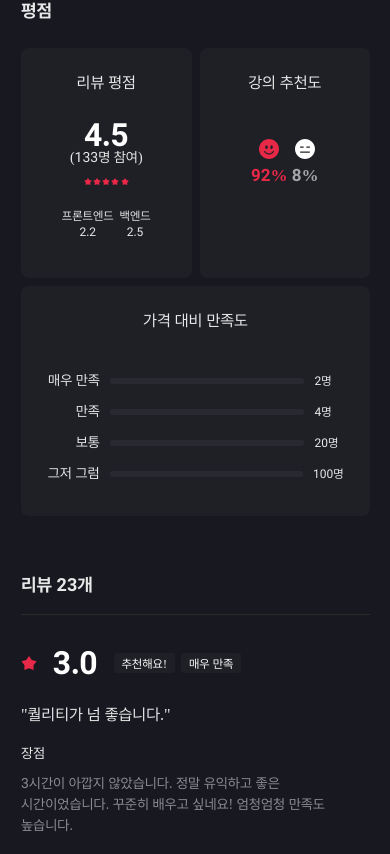
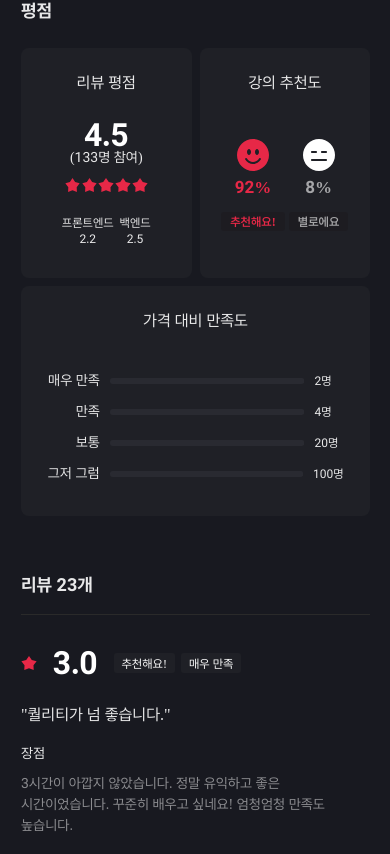
Before and after one commit to cjy0019/cherry-front, a React app: page /detail in a window 390 px wide. Shown: the part 930-1784 px from the top of the page. Built offline with nearby package versions, Linux system fonts and the light colour scheme.

Commit message:
refactor : 상세페이지 모바일 반응형 수정

```diff
--- a/src/components/molecules/detail/AverageScore.jsx
+++ b/src/components/molecules/detail/AverageScore.jsx
@@ -104,7 +104,7 @@ const BoxContainer = styled.div`
   margin-top: 28px;
   gap: 20px;
 
-  @media ${responsive.mobile} {
+  @media (max-width: 500px) {
     flex-direction: column;
     gap: 8px;
   }
@@ -115,7 +115,7 @@ const ReviewRecommendContainer = styled.div`
   width: 55%;
   gap: 20px;
 
-  @media ${responsive.mobile} {
+  @media (max-width: 500px) {
     gap: 8px;
     width: 100%;
   }
@@ -142,7 +142,7 @@ const ScoreBox = styled(CommonBox)`
   width: 100%;
   min-width: 105px;
 
-  @media ${responsive.mobile} {
+  @media (max-width: 500px) {
     width: 50%;
   }
 `;
@@ -157,20 +157,12 @@ const Score = styled.p`
   font-size: 2rem;
   font-weight: 700;
   color: ${palette.textWhite};
-
-  @media (min-width: 430px) and (max-width: 525px) {
-    font-size: 1.625rem;
-  }
 `;
 
 const Counter = styled.p`
   font-weight: 400;
   font-size: 0.875rem;
   color: ${palette.text2};
-
-  @media (min-width: 430px) and (max-width: 525px) {
-    font-size: 0.6875rem;
-  }
 `;
 
 const StarContainer = styled.div`
@@ -181,7 +173,7 @@ const StarContainer = styled.div`
   & > img {
     width: 15.79px;
 
-    @media (max-width: 520px) {
+    @media (min-width: 501px) and (max-width: 520px) {
       width: 2.0833vw;
     }
   }
@@ -209,7 +201,7 @@ const ScoreWithText = styled.div`
     font-size: 0.5208vw;
   }
 
-  @media ${responsive.mobile} {
+  @media (max-width: 500px) {
     font-size: 0.75rem;
   }
 `;
@@ -225,7 +217,7 @@ const RecommendBox = styled(CommonBox)`
     }
   }
 
-  @media ${responsive.mobile} {
+  @media (max-width: 500px) {
     width: 50%;
   }
 `;
@@ -264,8 +256,11 @@ const HalfBox = styled.div`
     @media (min-width: 768px) and (max-width: 790px) {
       width: 5.2083vw;
     }
-    @media (max-width: 615px) {
+    @media (min-width: 501px) and (max-width: 615px) {
       width: 20px;
+    }
+    @media (max-width: 250px) {
+      width: 4.6875vw;
     }
   }
 `;
@@ -275,7 +270,7 @@ const StyledRecommendBadge = styled(RecommendBadge)`
     display: none;
   }
 
-  @media (max-width: 614px) {
+  @media (min-width: 501px) and (max-width: 614px) {
     display: none;
   }
 `;
@@ -283,7 +278,7 @@ const StyledRecommendBadge = styled(RecommendBadge)`
 const SatisfactionBox = styled(CommonBox)`
   width: 60%;
 
-  @media ${responsive.mobile} {
+  @media (max-width: 500px) {
     width: 100%;
   }
 `;
--- a/src/components/molecules/detail/ReviewList.jsx
+++ b/src/components/molecules/detail/ReviewList.jsx
@@ -242,6 +242,7 @@ const MoreLectureButton = styled.button`
   background-color: ${palette.subNavy};
 
   border-radius: 3px;
+  cursor: pointer;
 
   @media ${responsive.tablet} {
     display: flex;
```
